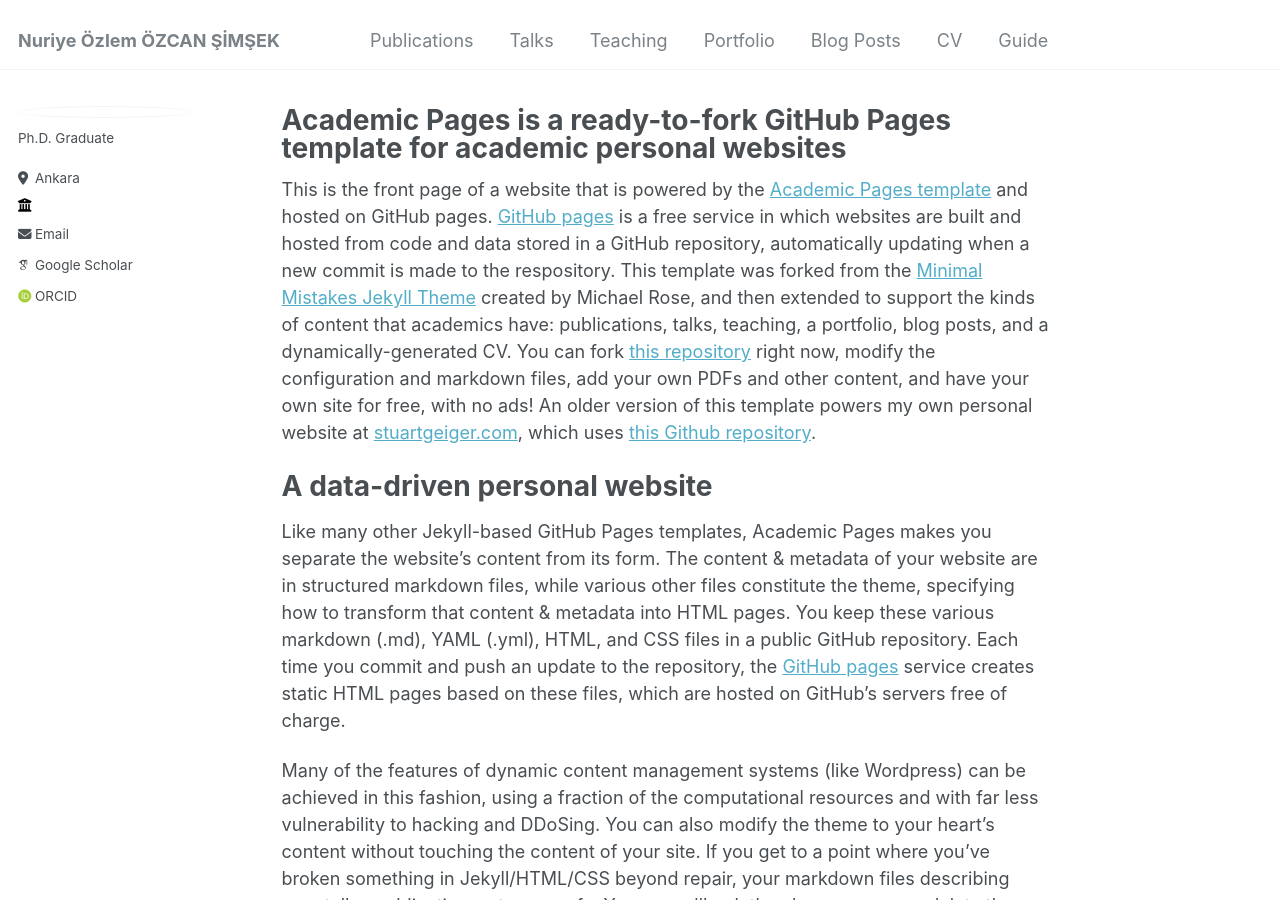
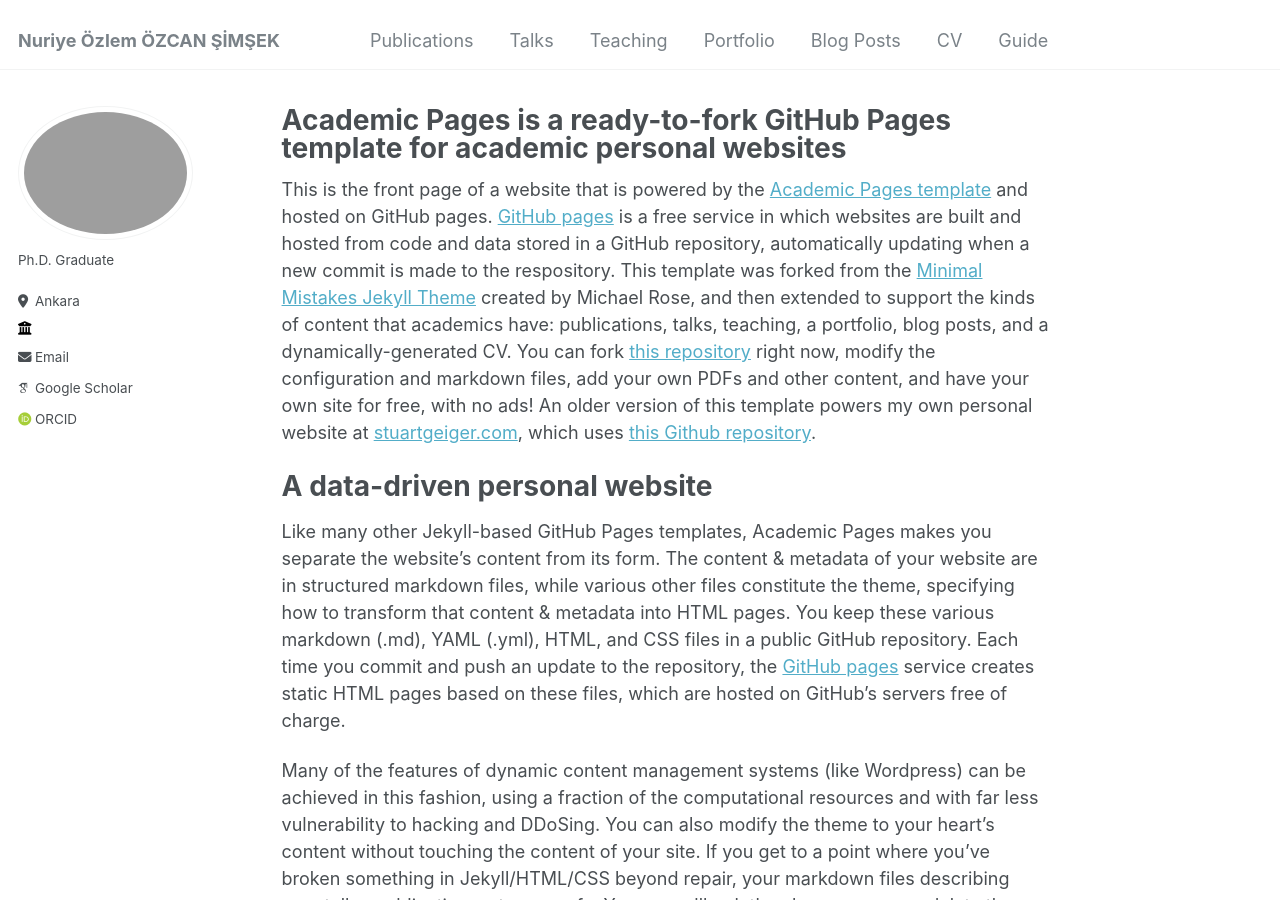
Before and after one commit to nozlemozcan/nozlemozcan.github.io, a Jekyll site: the page built from _pages/about.md, in a window 1280 px wide and 900 px high. Built offline with Jekyll 4.4.1, drawn with Linux system fonts in a browser that asks for light colours; some web fonts are replaced.

Commit message:
Update _config.yml

```diff
--- a/_config.yml
+++ b/_config.yml
@@ -21,7 +21,7 @@ repository               : "nozlemozcan/nozlemozcan.github.io"
 #               Additional customization can be done by editing /_includes/author-profile.html
 author:
   # Biographic information
-  avatar           : "foto5.jpeg"
+  avatar           : "foto5.png"
   name             : ""
   pronouns         : # example: "she/her"
   bio              : "Ph.D. Graduate"
```
